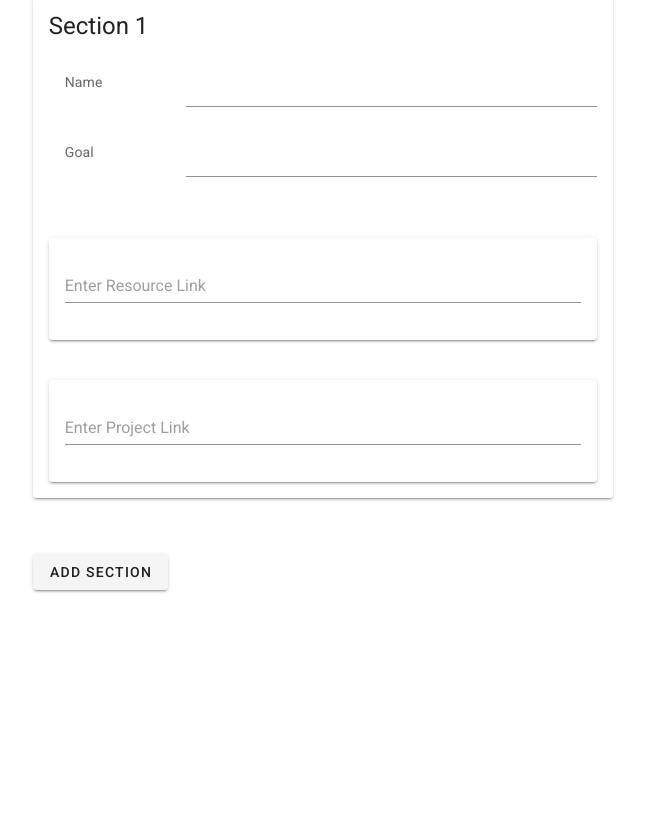
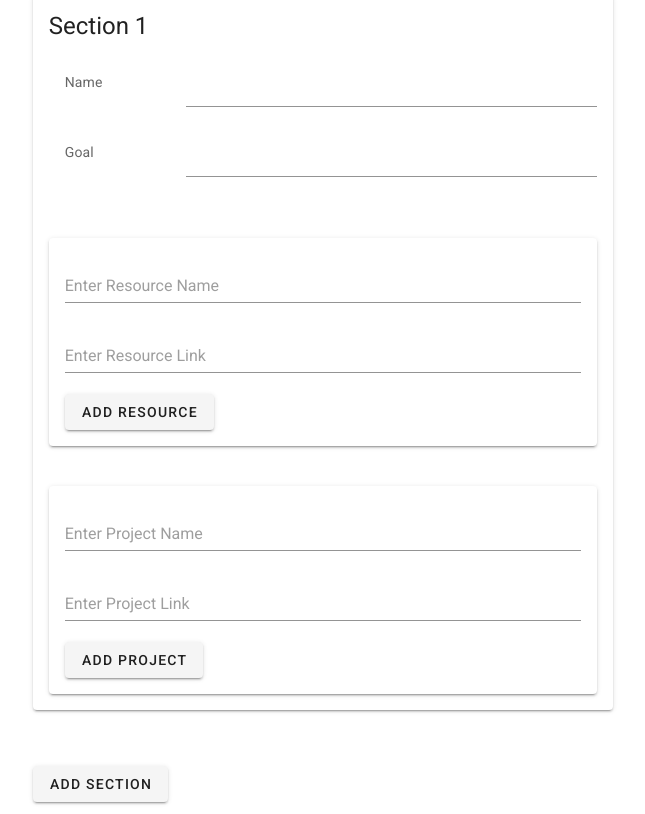
Before and after one commit to DmitryBochkov/curriculum-front, a Vue app: page /#/curricula/create in a window 1280 px wide. Shown: the part 626-1440 px from the top of the page, without its empty margins (317-962 px from the left). Before the commit the page ends 1228 px from the top, so only its background shows below. Built offline with nearby package versions, Linux system fonts and the light colour scheme.

Commit message:
turn resource and project into objects

```diff
--- a/package.json
+++ b/package.json
@@ -16,7 +16,8 @@
     "vue": "^2.6.10",
     "vue-router": "^3.1.3",
     "vuetify": "^2.1.0",
-    "vuex": "^3.1.2"
+    "vuex": "^3.1.2",
+    "vuex-persist": "^2.2.0"
   },
   "devDependencies": {
     "@vue/cli-plugin-babel": "^4.1.0",
--- a/src/store/index.js
+++ b/src/store/index.js
@@ -1,6 +1,10 @@
 import Vue from 'vue'
 import Vuex from 'vuex'
+import VuexPersistence from 'vuex-persist'
 
+const vuexLocal = new VuexPersistence({
+  storage: window.localStorage
+})
 
 import state from './state'
 import actions from './actions'
@@ -12,4 +16,5 @@ export default new Vuex.Store({
   state,
   mutations,
   actions,
+  plugins: [vuexLocal.plugin]
 })
--- a/src/views/CreateCurriculum.vue
+++ b/src/views/CreateCurriculum.vue
@@ -73,10 +73,22 @@
                       <v-row no-gutters>
                         <v-col cols="12">
                           <v-text-field
+                            placeholder="Enter Resource Name"
+                            v-model="section.newResource.name"
+                          />
+                        </v-col>
+                      </v-row>
+                      <v-row no-gutters>
+                        <v-col cols="12">
+                          <v-text-field
                             placeholder="Enter Resource Link"
-                            v-model="section.newResource"
-                            @keyup.enter="adNewResource(k)"
+                            v-model="section.newResource.link"
                           />
+                        </v-col>
+                      </v-row>
+                      <v-row no-gutters>
+                        <v-col cols="12">
+                          <v-btn @click="adNewResource(k)">Add resource</v-btn>
                         </v-col>
                       </v-row>
                       <v-row no-gutters v-if="section.resources.length">
@@ -88,7 +100,7 @@
                               <v-list-item :key="resource + l">
                                 <v-list-item-content>
                                   <v-list-item-title>
-                                    {{ resource }}
+                                    {{ resource.name }}
                                   </v-list-item-title>
                                 </v-list-item-content>
                                 <v-list-item-action>
@@ -111,10 +123,22 @@
                       <v-row no-gutters>
                         <v-col cols="12">
                           <v-text-field
+                            placeholder="Enter Project Name"
+                            v-model="section.newProject.name"
+                          />
+                        </v-col>
+                      </v-row>
+                      <v-row no-gutters>
+                        <v-col cols="12">
+                          <v-text-field
                             placeholder="Enter Project Link"
-                            v-model="section.newProject"
-                            @keyup.enter="adNewProject(k)"
+                            v-model="section.newProject.link"
                           />
+                        </v-col>
+                      </v-row>
+                      <v-row no-gutters>
+                        <v-col cols="12">
+                          <v-btn @click="adNewProject(k)">Add project</v-btn>
                         </v-col>
                       </v-row>
 
@@ -127,7 +151,7 @@
                               <v-list-item :key="project + m">
                                 <v-list-item-content>
                                   <v-list-item-title>
-                                    {{ project }}
+                                    {{ project.name }}
                                   </v-list-item-title>
                                 </v-list-item-content>
                                 <v-list-item-action>
@@ -174,6 +198,14 @@ export default {
         goal: '',
         resources: [],
         projects: [],
+        newResource: {
+          link: '',
+          name: '',
+        },
+        newProject: {
+          link: '',
+          name: '',
+        },
       }]
     }
   },
@@ -199,18 +231,38 @@ export default {
         name: '',
         goal: '',
         resources: [],
-        newResource: '',
+        newResource: {
+          link: '',
+          name: '',
+        },
         projects: [],
-        newProject: '',
+        newProject: {
+          link: '',
+          name: '',
+        },
       })
     },
     adNewResource(index) {
-      this.sections[index].resources.push(this.sections[index].newResource)
-      this.sections[index].newResource = ''
+      let item = {
+        name: this.sections[index].newResource.name,
+        link: this.sections[index].newResource.link
+      }
+      if (item.name.length) {
+        this.sections[index].resources.push(item)
+        this.sections[index].newResource.name = ''
+        this.sections[index].newResource.link = ''
+      } else {
+        alert('Resource name cannot be blank');
+      }
     },
     adNewProject(index) {
-      this.sections[index].projects.push(this.sections[index].newProject)
-      this.sections[index].newProject = ''
+      let item = {
+        name: this.sections[index].newProject.name,
+        link: this.sections[index].newProject.link
+      }
+      this.sections[index].projects.push(item)
+      this.sections[index].newProject.name = ''
+      this.sections[index].newProject.link = ''
     },
     deleteItem(type, sectionIandex, itemIndex) {
       this.sections[sectionIandex][`${type}`].splice(itemIndex, 1)
```
Also changed, not shown: 1 other file (tests, documents, lock files or other folders).
